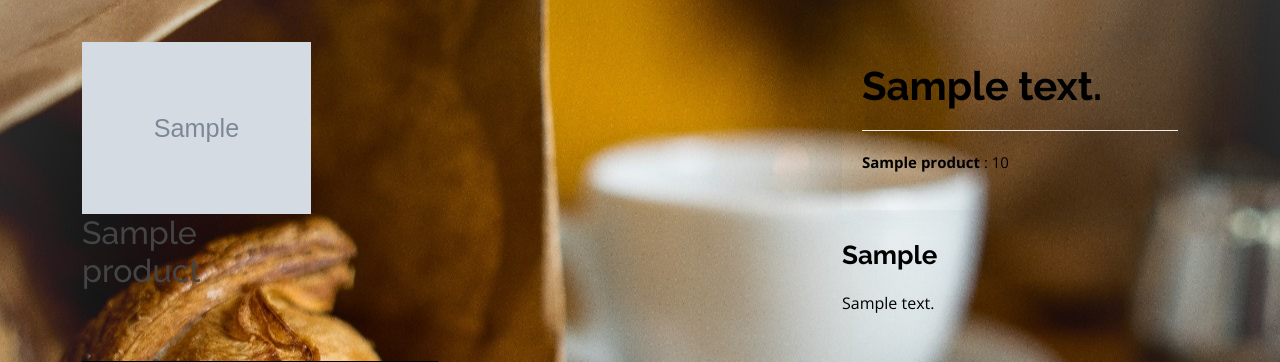
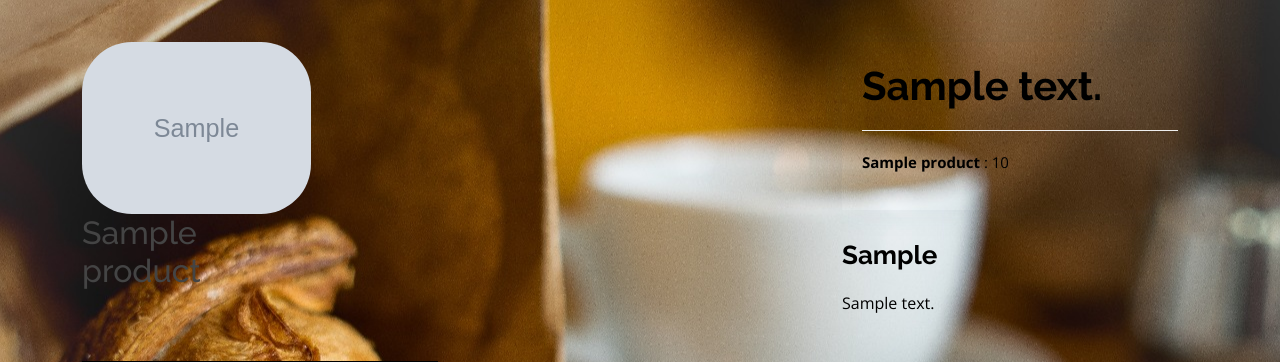
Before and after one commit to Paula-Tarek27/ProjectSQ, a PHP site: page /portfolio-details.php?show=1 in a window 1280 px wide. Shown: the part 88-450 px from the top of the page. Run offline with PHP 8.4, Linux system fonts and the light colour scheme; tables that the repository leaves empty or names only in its code hold one stand-in row (values such as "Sample post"); grey boxes marked "Sample" are stand-in pictures; some libraries are stand-ins or nearby versions.

Commit message:
last commit
final

```diff
--- a/assets/css/style.css
+++ b/assets/css/style.css
@@ -1073,8 +1073,13 @@ section {
   padding-top: 40px;
 }
 
+.portfolio-details img {
+  border-radius: 50px;
+}
+
 .portfolio-details .portfolio-details-slider img {
   width: 100%;
+
 }
 
 .portfolio-details .portfolio-details-slider .swiper-pagination {
@@ -1141,6 +1146,7 @@ section {
   justify-content: center;
 }
 
+/*************************/
 /*--------------------------------------------------------------
 # Testimonials
 --------------------------------------------------------------*/
--- a/includes/classes/main.php
+++ b/includes/classes/main.php
@@ -244,9 +244,7 @@
 
          </div>
      </section><!-- End Team Section -->
-     <!-- <marquee>
-         <p>🍩🍩🍩🍩🍩🍩🍩🍩🍩🍩🍩🍩🍩🍩🍩🍩🍩🍩🍩🍩🍩🍩🍩🍩🍩🍩🍩🍩🍩🍩</p>
-     </marquee> -->
+
      </div>
 
      <!-- ======= Contact Section ======= -->
--- a/login.php
+++ b/login.php
@@ -15,6 +15,7 @@ if (isset($_POST["submitButton"])) {
     $success = $account->login($userName, $password);
 
     if ($success) {
+
         $_SESSION["userLoggedIn"] = $userName;
 
         header("Location: index.php");
```
